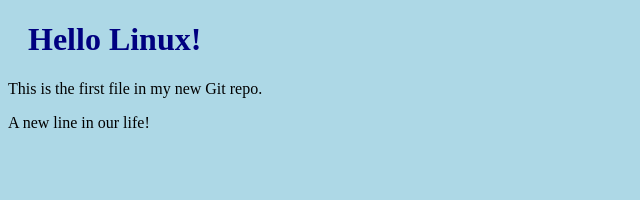
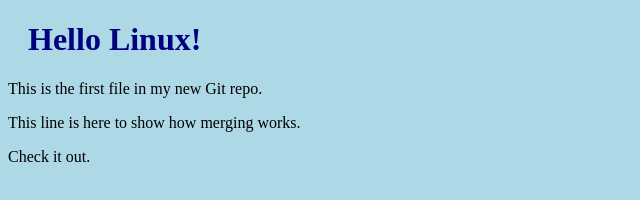
Before and after one commit to Pr0M1/Doingthings, a plain HTML site: page index.html in a window 1280 px wide. Shown: the whole page, without its empty margins (0-640 px from the left). Drawn offline with Linux system fonts and the light colour scheme.

Commit message:
updated index.html with emergency fix

```diff
--- a/index.html
+++ b/index.html
@@ -8,7 +8,8 @@
 
         <h1>Hello Linux!</h1>
         <p>This is the first file in my new Git repo.</p>
-        <p>A new line in our life!</p>
+        <p>This line is here to show how merging works.</p>
+        <p>Check it out.</p>
 
     </body>
 </html>
```
